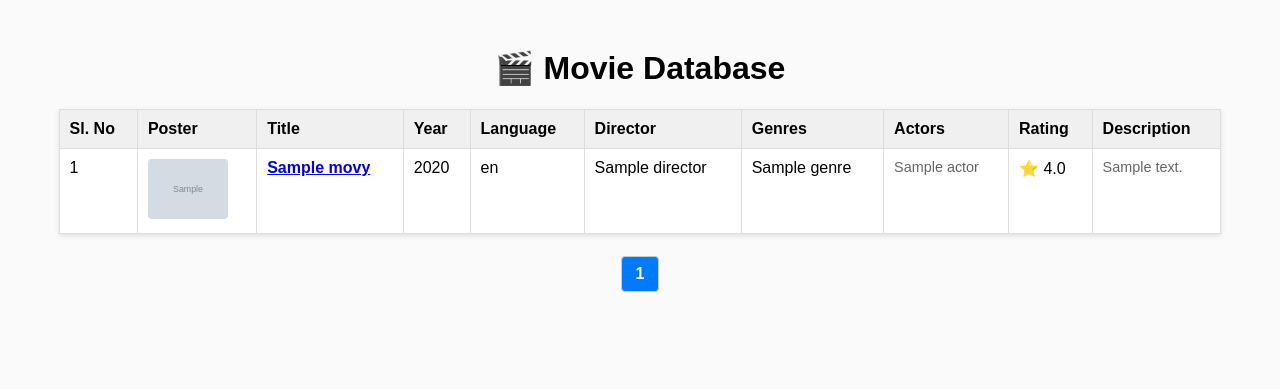
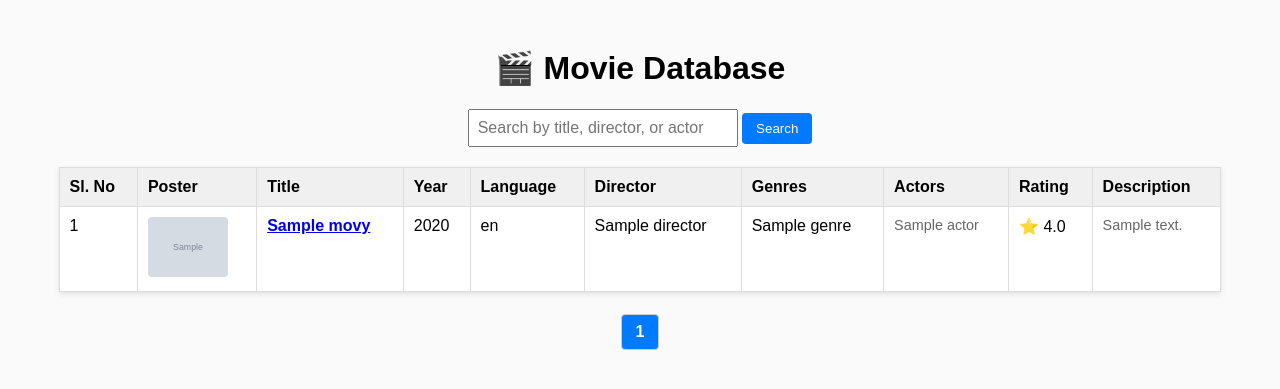
Before and after one commit to kirankriteen/Movie_Database, a Flask app: page / in a window 1280 px wide. Shown: the top 389 px of the page. Run offline with Flask 3, Linux system fonts and the light colour scheme; tables that the repository leaves empty or names only in its code hold one stand-in row (values such as "Sample post"); grey boxes marked "Sample" are stand-in pictures; parts of the project's set-up code (start-up, migrations or seed data) failed here and were passed over.

Commit message:
Added search based on title, director, actor

```diff
--- a/app.py
+++ b/app.py
@@ -21,6 +21,7 @@ db_config = {
     'database': 'movie_db'
 }
 
+
 def get_db_connection():
     return mysql.connector.connect(**db_config)
 
@@ -28,20 +29,44 @@ def get_db_connection():
 @app.route('/')
 def index():
     try:
-        page = int(request.args.get('page', 1))
+        conn = get_db_connection()
+        cursor = conn.cursor(dictionary=True)
+
+        # --- Pagination Setup ---
+        page = request.args.get('page', 1, type=int)
         per_page = 10
         offset = (page - 1) * per_page
 
-        conn = get_db_connection()
-        cursor = conn.cursor(dictionary=True)
+        # --- Search Handling ---
+        search = request.args.get('q', '').strip()
 
-        # Count total movies
-        cursor.execute("SELECT COUNT(*) AS total FROM movies;")
-        total_movies = cursor.fetchone()['total']
+        # Base query
+        base_query = """
+            FROM movies m
+            LEFT JOIN directors d ON m.director_id = d.director_id
+            LEFT JOIN movie_genres mg ON m.movie_id = mg.movie_id
+            LEFT JOIN genres g ON mg.genre_id = g.genre_id
+            LEFT JOIN movie_actors ma ON m.movie_id = ma.movie_id
+            LEFT JOIN actors a ON ma.actor_id = a.actor_id
+        """
+
+        # If searching, add WHERE clause
+        if search:
+            where_clause = "WHERE m.title LIKE %s OR d.name LIKE %s OR a.name LIKE %s"
+            params = (f"%{search}%", f"%{search}%", f"%{search}%")
+        else:
+            where_clause = ""
+            params = ()
+
+        # --- Count total results for pagination ---
+        count_query = f"SELECT COUNT(DISTINCT m.movie_id) {base_query} {where_clause}"
+        cursor.execute(count_query, params)
+        total_movies = cursor.fetchone()['COUNT(DISTINCT m.movie_id)']
+
         total_pages = (total_movies + per_page - 1) // per_page
 
-        # Get paginated movies
-        cursor.execute(f"""
+        # --- Fetch paginated data ---
+        movie_query = f"""
             SELECT
                 m.movie_id,
                 m.title,
@@ -53,30 +78,30 @@ def index():
                 d.name AS director_name,
                 GROUP_CONCAT(DISTINCT g.name SEPARATOR ', ') AS genres,
                 GROUP_CONCAT(DISTINCT a.name SEPARATOR ', ') AS actors
-            FROM movies m
-            LEFT JOIN directors d ON m.director_id = d.director_id
-            LEFT JOIN movie_genres mg ON m.movie_id = mg.movie_id
-            LEFT JOIN genres g ON mg.genre_id = g.genre_id
-            LEFT JOIN movie_actors ma ON m.movie_id = ma.movie_id
-            LEFT JOIN actors a ON ma.actor_id = a.actor_id
+            {base_query}
+            {where_clause}
             GROUP BY m.movie_id
             ORDER BY m.rating DESC
             LIMIT %s OFFSET %s;
-        """, (per_page, offset))
+        """
+        cursor.execute(movie_query, params + (per_page, offset))
+        movies = cursor.fetchall()
 
-        movies = cursor.fetchall()
         cursor.close()
         conn.close()
 
+        # --- Pass everything to template ---
         return render_template(
             'index.html',
             movies=movies,
             page=page,
-            total_pages=total_pages
+            total_pages=total_pages,
+            search=search
         )
 
     except Exception as e:
         return f"Database error: {e}"
+
 
 
 @app.route('/movie/<int:movie_id>')
--- a/templates/index.html
+++ b/templates/index.html
@@ -11,6 +11,26 @@
         }
         h1 {
             text-align: center;
+        }
+        form {
+            text-align: center;
+            margin-bottom: 20px;
+        }
+        input[type="text"] {
+            padding: 8px;
+            width: 250px;
+            font-size: 1em;
+        }
+        button {
+            padding: 8px 14px;
+            background: #007bff;
+            color: #fff;
+            border: none;
+            border-radius: 4px;
+            cursor: pointer;
+        }
+        button:hover {
+            background: #0056b3;
         }
         table {
             border-collapse: collapse;
@@ -63,6 +83,12 @@
 <body>
     <h1>🎬 Movie Database</h1>
 
+    <!-- Search Form -->
+    <form action="/" method="get">
+        <input type="text" name="q" placeholder="Search by title, director, or actor" value="{{ search }}">
+        <button type="submit">Search</button>
+    </form>
+
     <table>
         <tr>
             <th>Sl. No</th>
@@ -77,10 +103,9 @@
             <th>Description</th>
         </tr>
 
-        {% set start_index = (page - 1) * 10 %}
         {% for m in movies %}
         <tr>
-            <td>{{ loop.index + start_index }}</td>
+            <td>{{ (page - 1) * 10 + loop.index }}</td>
             <td>
                 {% if m.poster_url %}
                     <img src="{{ m.poster_url }}" alt="{{ m.title }}">
@@ -103,15 +128,15 @@
     <!-- Pagination -->
     <div class="pagination">
         {% if page > 1 %}
-            <a href="/?page={{ page - 1 }}">« Prev</a>
+            <a href="/?page={{ page - 1 }}{% if search %}&q={{ search }}{% endif %}">« Prev</a>
         {% endif %}
 
         {% for p in range(1, total_pages + 1) %}
-            <a href="/?page={{ p }}" class="{% if p == page %}active{% endif %}">{{ p }}</a>
+            <a href="/?page={{ p }}{% if search %}&q={{ search }}{% endif %}" class="{% if p == page %}active{% endif %}">{{ p }}</a>
         {% endfor %}
 
         {% if page < total_pages %}
-            <a href="/?page={{ page + 1 }}">Next »</a>
+            <a href="/?page={{ page + 1 }}{% if search %}&q={{ search }}{% endif %}">Next »</a>
         {% endif %}
     </div>
 </body>
```
